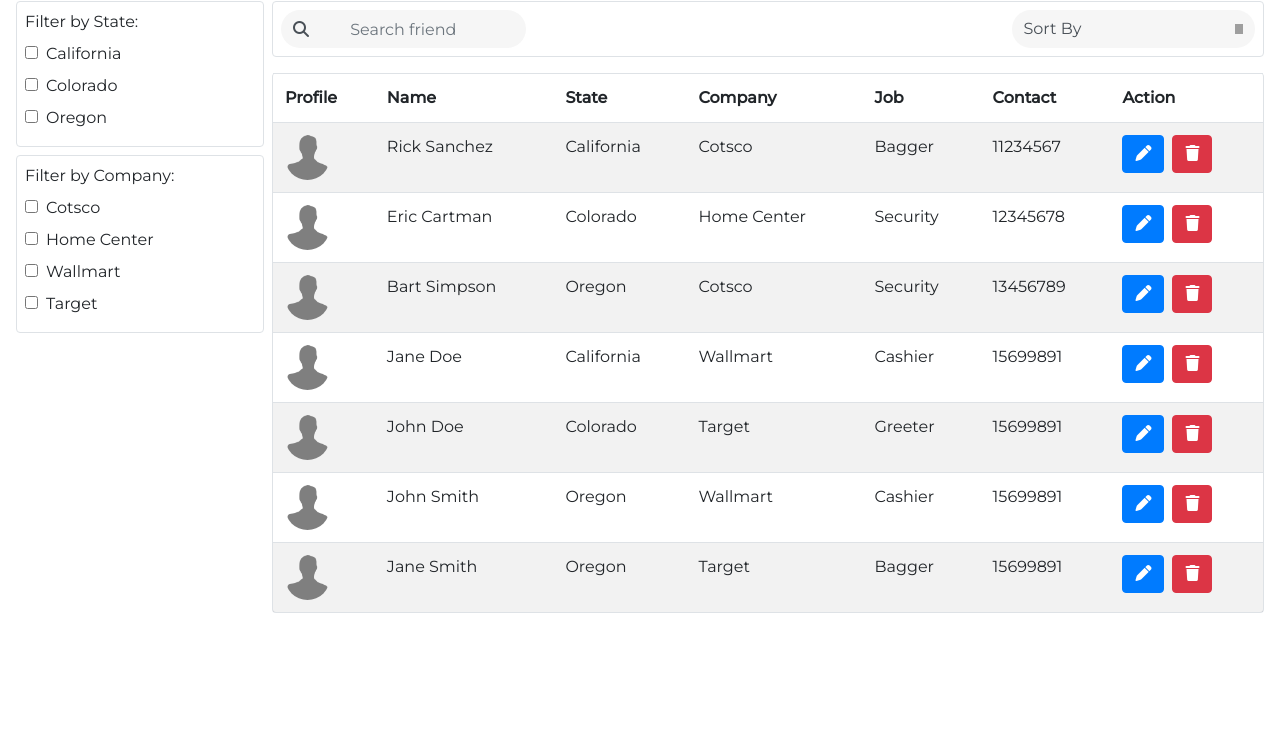
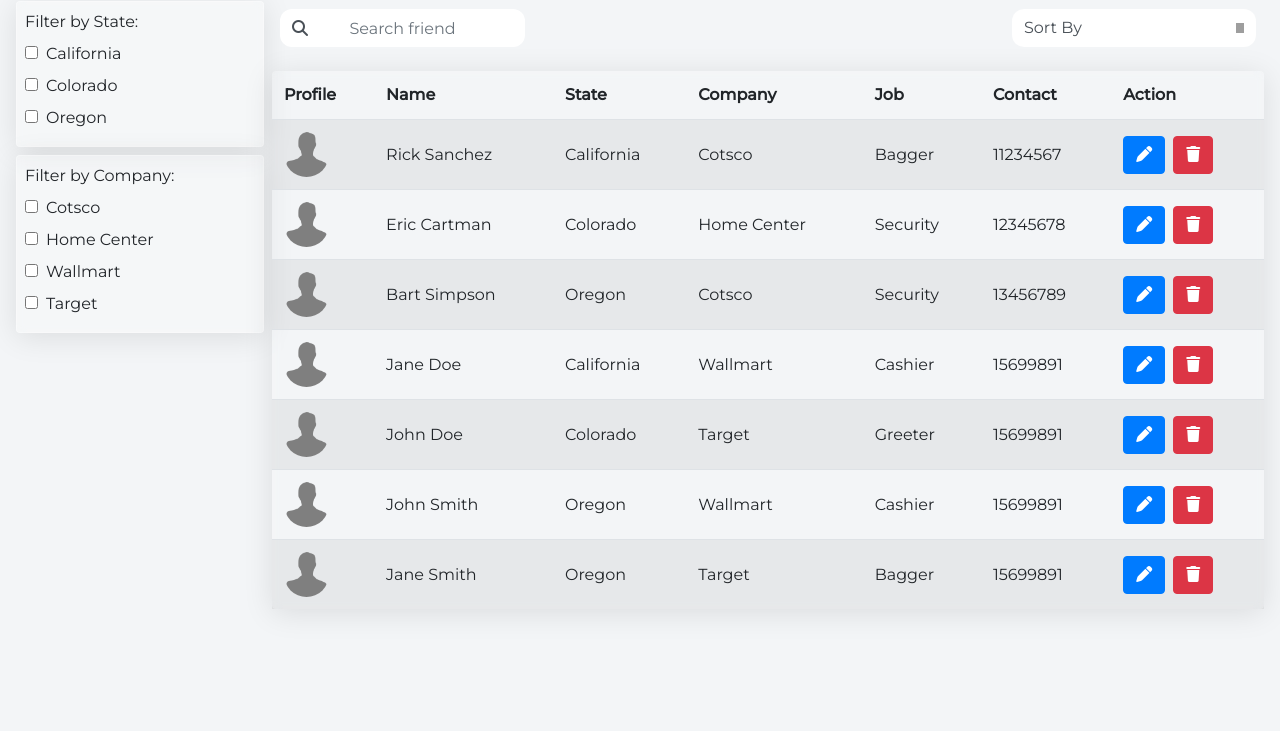
Before and after one commit to RoyetteMillares/FriendList, a plain HTML site: page index.html in a window 1280 px wide. Shown: the part 69-800 px from the top of the page. Drawn offline with nearby package versions, Linux system fonts and the light colour scheme; grey boxes are pictures that could not be loaded.

Commit message:
fix: view of table

```diff
--- a/index.html
+++ b/index.html
@@ -36,13 +36,13 @@
     <div class="container-wp mt-2">
       <div class="d-flex">
         <div class="w-25 mr-2">
-          <div class="form-group mb-2 border p-2 rounded">
+          <div class="form-group mb-2 p-2 rounded">
             <label for="state-filter">Filter by State:</label><br />
             <div id="state-filter" class="d-flex flex-column mr-3">
               <!-- Dynamically generated checkboxes for states will be appended here -->
             </div>
           </div>
-          <div class="form-group border p-2 rounded">
+          <div class="form-group p-2 rounded">
             <label for="state-filter">Filter by Company:</label><br />
             <div id="company-filter" class="d-flex flex-column mr-3">
               <!-- Dynamically generated checkboxes for companies will be appended here -->
@@ -52,7 +52,7 @@
 
         <div class="w-100">
           <div
-            class="d-flex justify-content-between align-items-center mb-3 border p-2 rounded"
+            class="d-flex justify-content-between align-items-center mb-3 p-2 rounded"
           >
             <div class="input-group w-25">
               <input
@@ -76,7 +76,7 @@
               onchange="sortData()"
             ></select>
           </div>
-          <table class="table table-striped border-top-0 border rounded">
+          <table class="table table-striped rounded">
             <thead>
               <tr>
                 <th scope="col">Profile</th>
--- a/style.css
+++ b/style.css
@@ -1,7 +1,10 @@
 @import url("https://fonts.googleapis.com/css2?family=Montserrat:wght@400;500&display=swap");
 body {
-  font-family: "Montserrat", sans-serif;
-  padding: 1rem;
+    font-family: "Montserrat", sans-serif;
+    padding: 1rem;
+    height: 100vh;
+    width: 100vw;
+    background: #F3F5F7;
 }
 /*Modal*/
 span.btn-close {
@@ -45,19 +48,19 @@ img.avatar-img {
   color: green;
 }
 button#addBtn {
-  border-radius: 20px;
+  border-radius: 12px;
 }
 button#update-btn {
-  border-radius: 20px;
+  border-radius: 12px;
 }
 button#addFriend-btn {
-  border-radius: 20px;
+  border-radius: 12px;
 }
 button.swal-button.swal-button--confirm {
-  border-radius: 20px;
+  border-radius: 12px;
 }
 button.swal-button.swal-button--cancel {
-  border-radius: 20px;
+  border-radius: 12px;
   background-color: transparent;
 }
 .container-wp {
@@ -67,9 +70,16 @@ button.swal-button.swal-button--cancel {
 table {
   border-collapse: separate;
   border-spacing: 0;
+     border-radius: 12px;
+    box-shadow: 0 4px 30px rgba(0, 0, 0, 0.1);
+    backdrop-filter: blur(5px);
+    -webkit-backdrop-filter: blur(5px);
+}
+.table td, .table th {
+  vertical-align: middle;
 }
 .table thead th {
-  border-bottom: 0px;
+    border: 0px;
 }
 .swal-button {
   padding: 7px 19px;
@@ -80,9 +90,9 @@ table {
   text-shadow: 0px -1px 0px rgba(0, 0, 0, 0.3);
 }
 input#searchInput {
-  background: #f6f6f6;
+  background: #ffff;
   border: none;
-  border-radius: 20px;
+  border-radius: 12px;
 }
 span#basic-addon2 {
   background: transparent;
@@ -94,10 +104,18 @@ span#basic-addon2 {
 .custom-select {
   background: #fff url(https://img.icons8.com/ios-glyphs/256/chevron-down.png)
     right 0.75rem center/8px 10px no-repeat;
-  background-color: #f6f6f6;
+  background-color: #fff;
   border: none;
-  border-radius: 20px;
+  border-radius: 12px;
 }
 input::placeholder {
   text-align: center;
 }
+.form-group {
+    background: rgba(255, 255, 255, 0.2);
+    border-radius: 16px;
+    box-shadow: 0 4px 30px rgba(0, 0, 0, 0.1);
+    backdrop-filter: blur(5px);
+    -webkit-backdrop-filter: blur(5px);
+    border: 1px solid rgba(255, 255, 255, 0.3);
+}
```
